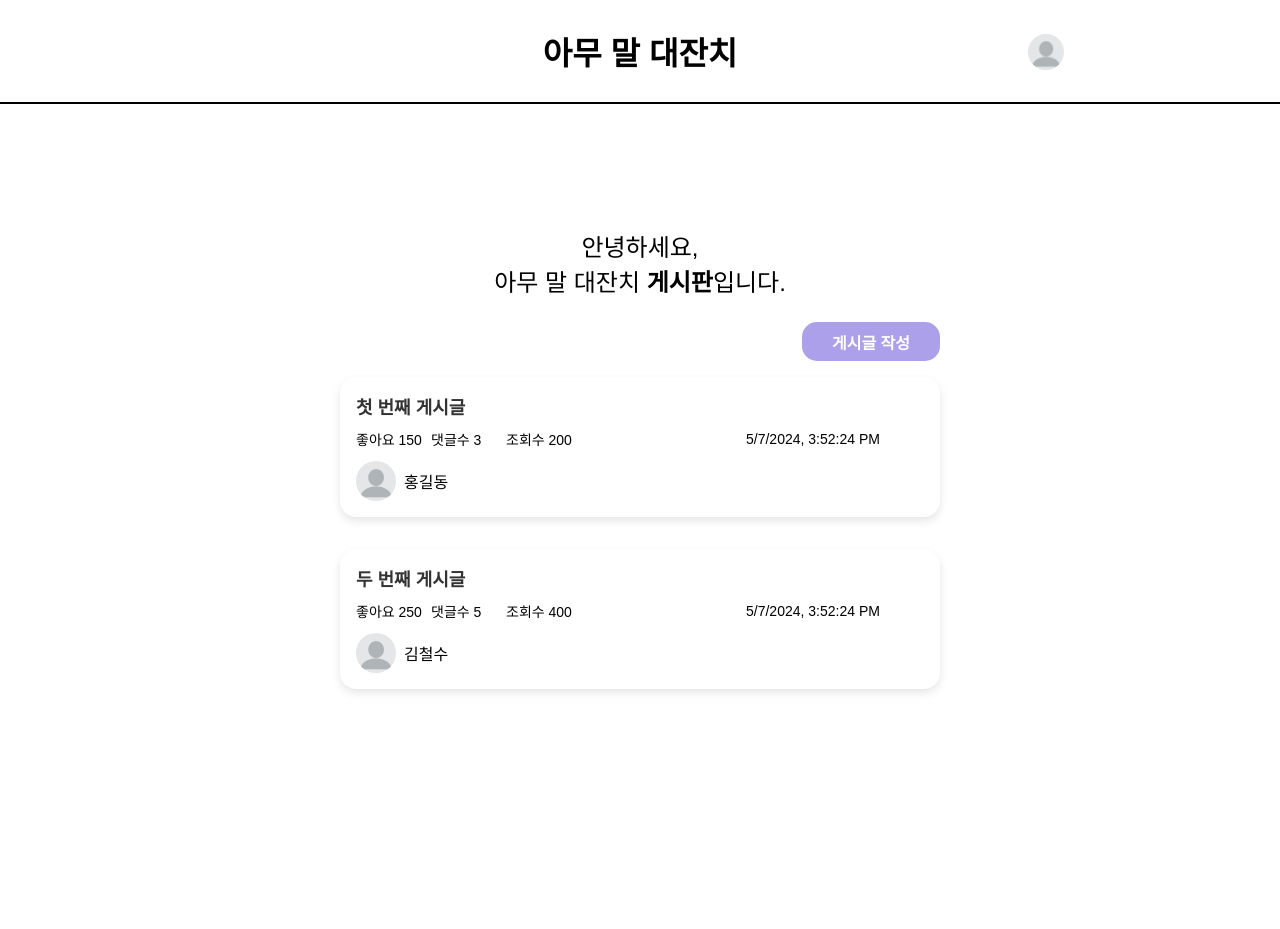
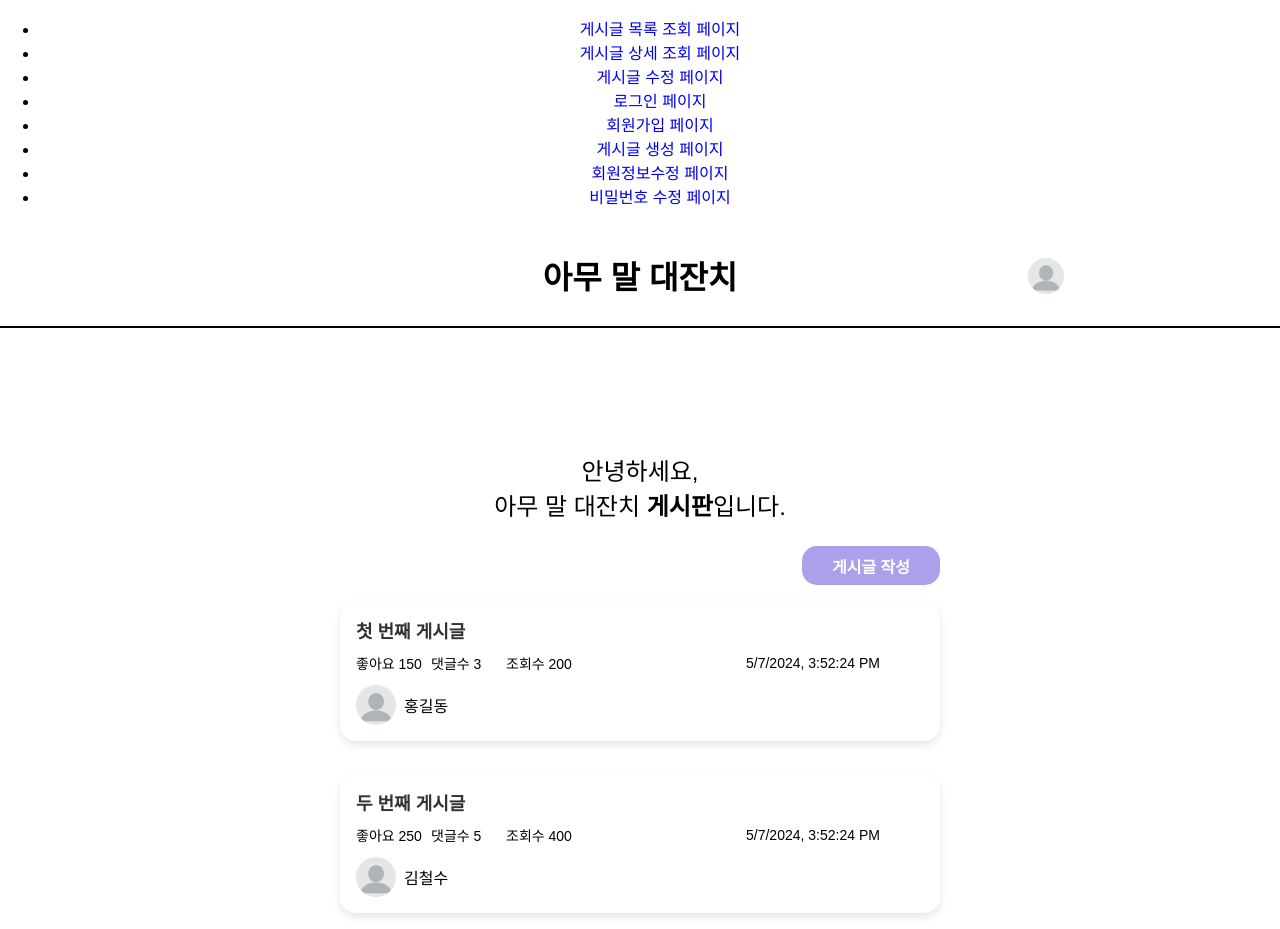
Before and after one commit to Recyclingbottle/react-amumal-fe, a React (Create React App) app: page / in a window 1280 px wide. Before the commit the page ends 800 px from the top, so only its background shows below. Built offline with nearby package versions, Linux system fonts and the light colour scheme; a web font is replaced by a local one.

Commit message:
route Params 를 위한 postId 변경

```diff
--- a/src/App.js
+++ b/src/App.js
@@ -1,5 +1,5 @@
 import React from "react";
-import { BrowserRouter as Router, Routes, Route } from "react-router-dom";
+import { BrowserRouter as Router, Routes, Route, Link } from "react-router-dom";
 import LoginPage from "./pages/LoginPage";
 import SignUpPage from "./pages/SignUpPage";
 import PostsListPage from "./pages/PostsListPage";
@@ -13,13 +13,41 @@ function App() {
   return (
     <div className="App">
       <Router>
+        <nav>
+          <ul>
+            <li>
+              <Link to="/">게시글 목록 조회 페이지</Link>
+            </li>
+            <li>
+              <Link to="/posts/1">게시글 상세 조회 페이지</Link>
+            </li>
+            <li>
+              <Link to="/edit-post/1">게시글 수정 페이지</Link>
+            </li>
+            <li>
+              <Link to="/login">로그인 페이지</Link>
+            </li>
+            <li>
+              <Link to="/signup">회원가입 페이지</Link>
+            </li>
+            <li>
+              <Link to="/create-post">게시글 생성 페이지</Link>
+            </li>
+            <li>
+              <Link to="/edit-profile">회원정보수정 페이지</Link>
+            </li>
+            <li>
+              <Link to="/change-password">비밀번호 수정 페이지</Link>
+            </li>
+          </ul>
+        </nav>
         <Routes>
           <Route path="/" element={<PostsListPage />} />
           <Route path="/login" element={<LoginPage />} />
           <Route path="/signup" element={<SignUpPage />} />
-          <Route path="/posts/:id" element={<PostDetailPage />} />
+          <Route path="/posts/:postId" element={<PostDetailPage />} />
           <Route path="/create-post" element={<PostCreatePage />} />
-          <Route path="/edit-post/:id" element={<PostEditPage />} />
+          <Route path="/edit-post/:postId" element={<PostEditPage />} />
           <Route path="/edit-profile" element={<UserProfileEditPage />} />
           <Route path="/change-password" element={<PasswordChangePage />} />
         </Routes>
```
